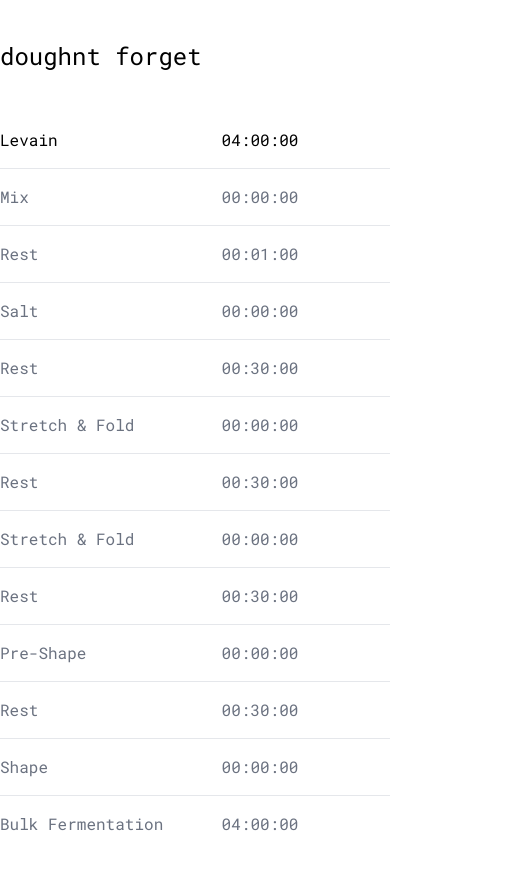
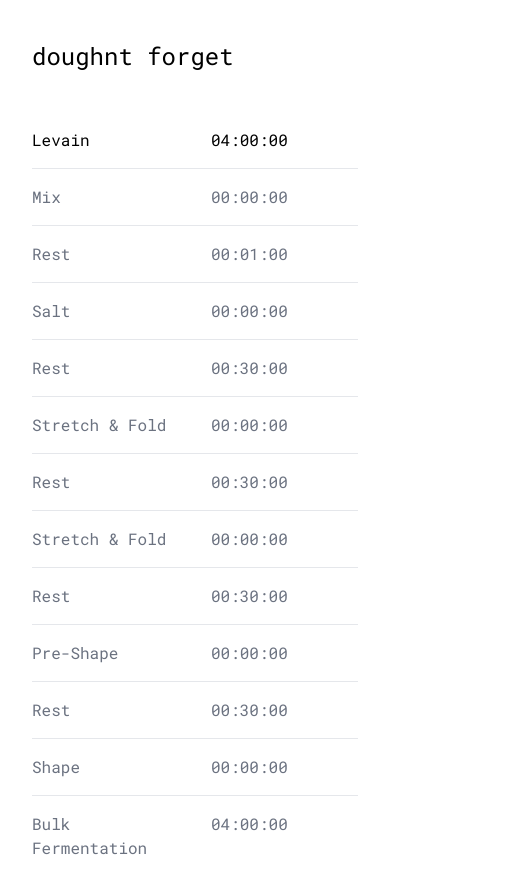
Before and after one commit to nicolean/doughnt-forget, a Next.js app: page / in a window 390 px wide. Shown: the whole page, 523 px wide, since content can reach past the window. Before the commit the page ends 852 px from the top, so only its background shows below. Built offline with nearby package versions, Linux system fonts and the light colour scheme; some icons are missing.

Commit message:
Improves container styling for mobile, adds missing notification prop to schedule

```diff
--- a/src/components/schedule.tsx
+++ b/src/components/schedule.tsx
@@ -1,10 +1,14 @@
-import TimedScheduleStep from "./TimedScheduleStep";
-import UntimedScheduleStep from "./UntimedScheduleStep";
-import { useState } from "react";
+import TimedScheduleStep from './TimedScheduleStep';
+import UntimedScheduleStep from './UntimedScheduleStep';
+import { useState } from 'react';
 import { defaultSchedule } from '../data/default-schedule';
-import { ScheduleItem } from "@/interfaces/schedule.interface";
+import { ScheduleItem } from '@/interfaces/schedule.interface';
 
-export default function Schedule() {
+interface ScheduleProps {
+  isNotificationsEnabled: boolean;
+}
+
+export default function Schedule({ isNotificationsEnabled }: ScheduleProps) {
   const [schedule, setSchedule] = useState([...defaultSchedule]);
   const [activeStep, setActiveStep] = useState(1);
   const [isComplete, setIsComplete] = useState(false);
@@ -26,9 +30,9 @@ export default function Schedule() {
     <div>
       {schedule.map(item => {
         if (item.duration) {
-          return <TimedScheduleStep key={item.stepNumber} item={item} isActive={activeStep === item.stepNumber} onSkip={() => onSkip(item)} />
+          return <TimedScheduleStep key={item.stepNumber} item={item} isActive={activeStep === item.stepNumber} onSkip={() => onSkip(item)} isNotificationsEnabled={isNotificationsEnabled} />
         } else {
-          return <UntimedScheduleStep key={item.stepNumber} item={item} isActive={activeStep === item.stepNumber} onSkip={() => onSkip(item)} />
+          return <UntimedScheduleStep key={item.stepNumber} item={item} isActive={activeStep === item.stepNumber} onSkip={() => onSkip(item)} isNotificationsEnabled={isNotificationsEnabled} />
         }
       })}
       { isComplete &&
--- a/src/pages/index.tsx
+++ b/src/pages/index.tsx
@@ -11,12 +11,12 @@ export default function Home() {
     <>
       <Head>
         <title>doughnt forget</title>
-        <meta charset="utf-8" />
         <meta name="description" content="A scheduler for your bread dough" />
         <meta name="viewport" content="width=device-width, initial-scale=1" />
 		    <link rel="icon" type="image/svg+xml" href="/favicon.svg" />
       </Head>
-      <main className="max-w-xl mx-auto">
+      <main className="w-screen">
+        <div className="w-full px-8 sm:max-w-xl sm:p-0 mx-auto">
           <div className="py-10 flex justify-between">
             <h1 className="text-2xl">doughnt forget</h1>
             <NotificationToggle isNotificationsEnabled={isNotificationsEnabled} setIsNotificationsEnabled={setIsNotificationsEnabled}  />
@@ -27,6 +27,7 @@ export default function Home() {
             </div> */}
             <Schedule isNotificationsEnabled={isNotificationsEnabled} />
           </div>
+        </div>
       </main>
     </>
   )
```
Lines whose indentation alone changed are shown as unchanged.
